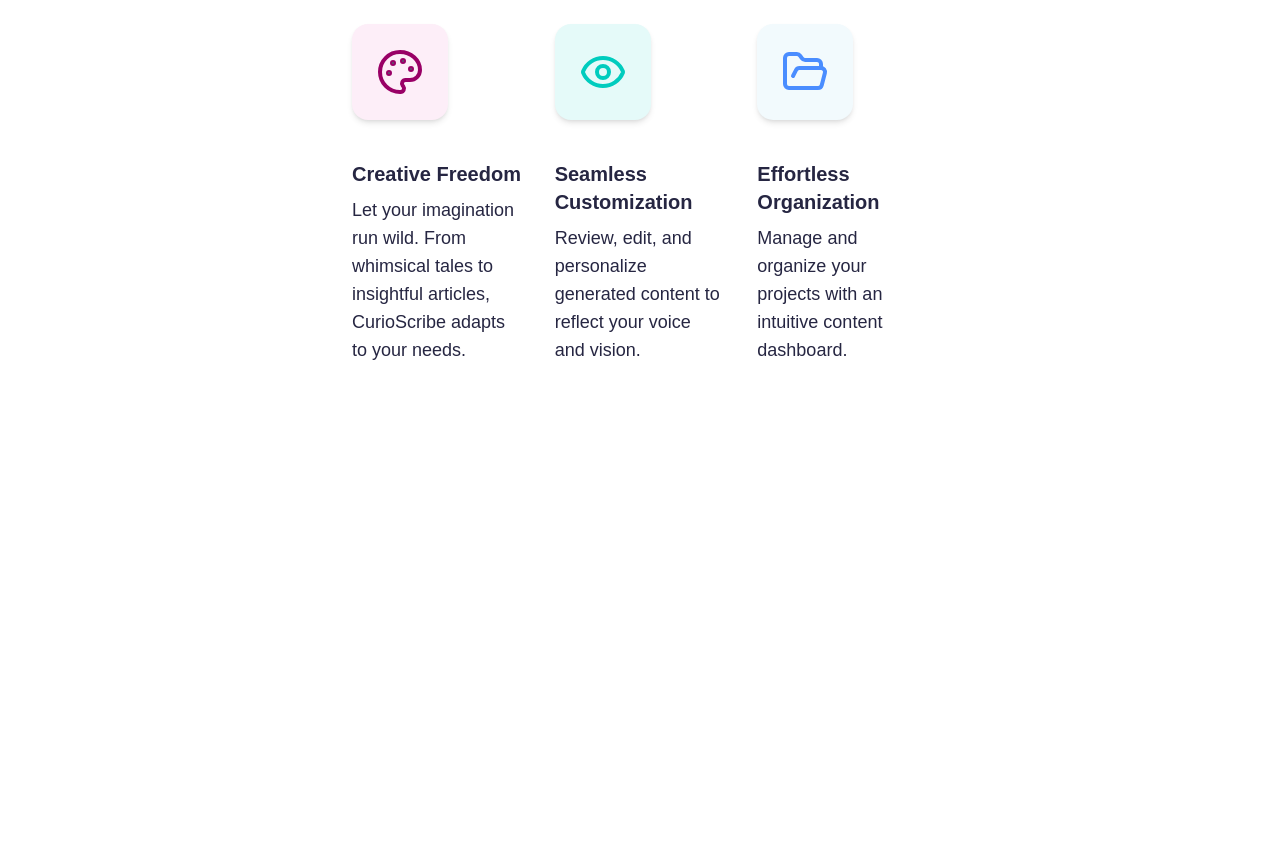
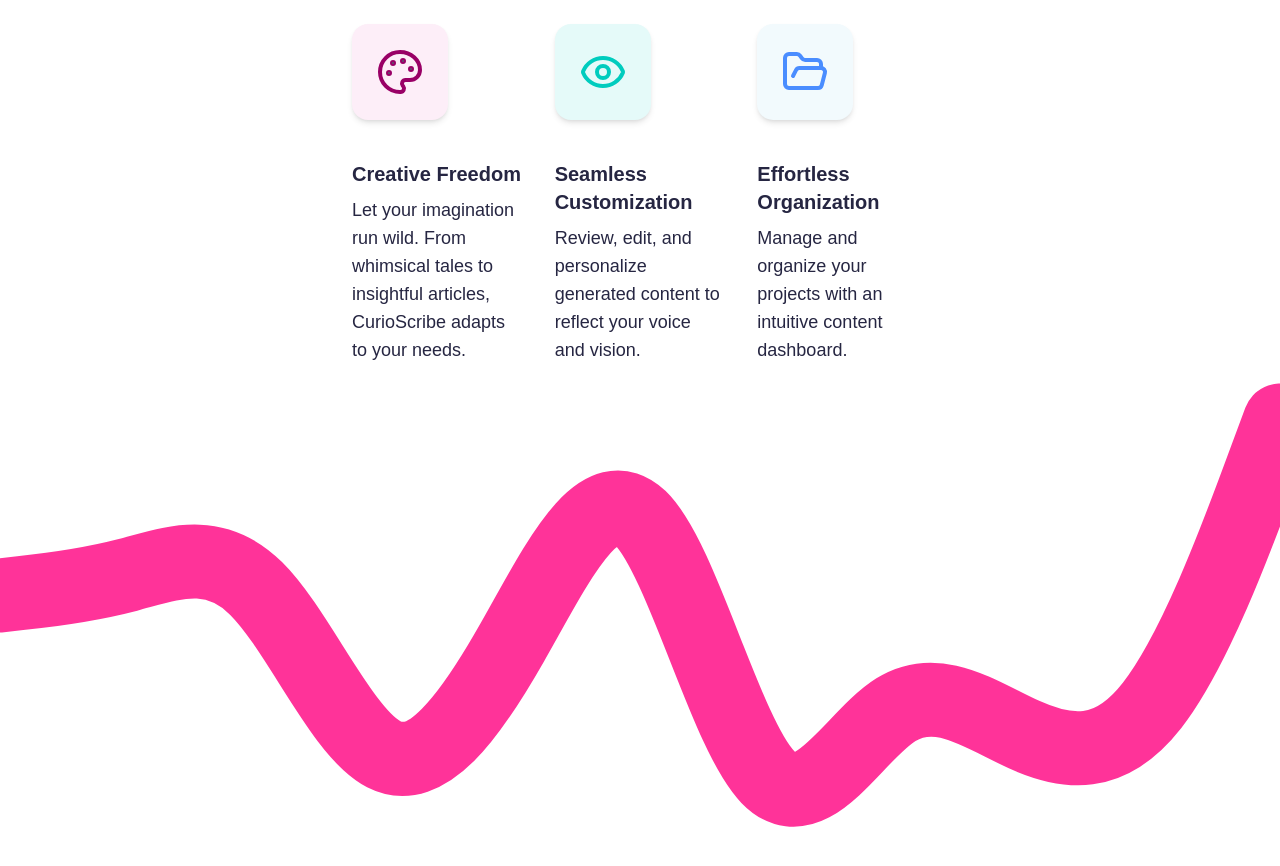
Before and after one commit to StellaWanja/CurioScribe-Next, a Next.js app: page / in a window 1280 px wide. Shown: the part 1388-2254 px from the top of the page. Before the commit the page ends 1784 px from the top, so only its background shows below. Built offline with nearby package versions, Linux system fonts and the light colour scheme.

Commit message:
add: line curve

```diff
--- a/src/app/page.tsx
+++ b/src/app/page.tsx
@@ -58,6 +58,30 @@ export default function Home() {
           <HomeCard />
         </div>
       </section>
+
+      <section className="relative bg-white dark:bg-black min-h-screen w-full">
+        <div className="absolute top-0 lg:-top-1/3 2xl:-top-1/2 left-0 w-full">
+          <svg
+            id="visual"
+            viewBox="0 0 900 600"
+            width="900"
+            height="600"
+            xmlns="http://www.w3.org/2000/svg"
+            version="1.1"
+            className="w-full h-full"
+          >
+            <path
+              d="M0 328L15 326.3C30 324.7 60 321.3 90 313.5C120 305.7 150 293.3 180 323C210 352.7 240 424.3 270 439.7C300 455 330 414 360 361.3C390 308.7 420 244.3 450 273.3C480 302.3 510 424.7 540 455.8C570 487 600 427 630 408.3C660 389.7 690 412.3 720 425.8C750 439.3 780 443.7 810 405.3C840 367 870 286 885 245.5L900 205"
+              fill="none"
+              strokeLinecap="round"
+              strokeLinejoin="miter"
+              stroke="#FF3399"
+              strokeWidth="52"
+            ></path>
+          </svg>
+        </div>
+        {/* add floating icons */}
+      </section>
     </main>
   );
 }
```
